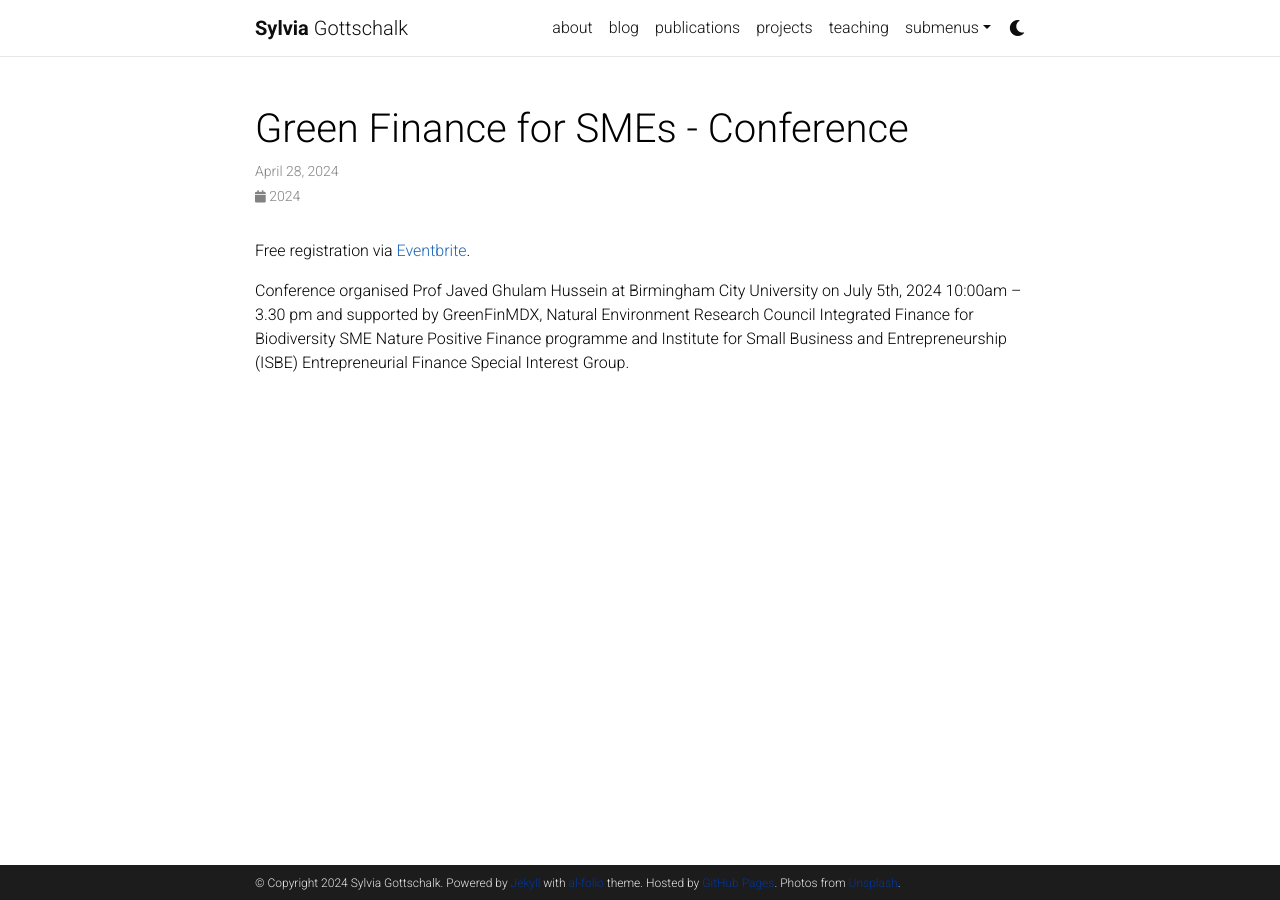
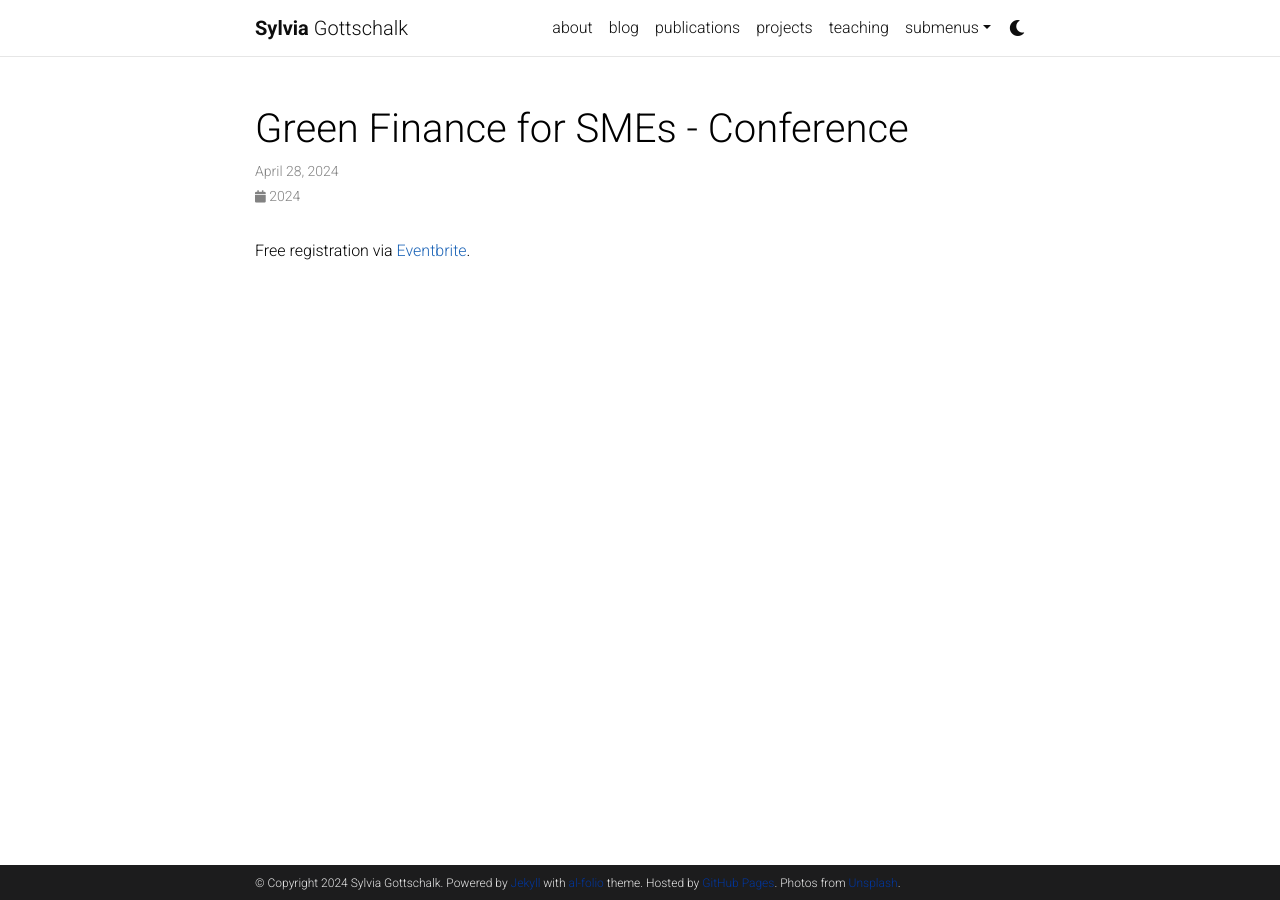
Before and after one commit to sdgottschalk/sgottschalk.io, a Jekyll site: the page built from _news/announcement_1.md, in a window 1280 px wide. Built offline with Jekyll 4.4.1, drawn with Linux system fonts in a browser that asks for light colours; comment, search, counter and statistics services are not loaded; a style sheet for code colours, icons or effects is not loaded.

Commit message:
Update announcement_1.md

```diff
--- a/_news/announcement_1.md
+++ b/_news/announcement_1.md
@@ -7,6 +7,3 @@ related_posts: false
 ---
 
 Free registration via [Eventbrite](https://rb.gy/whfwwt).
-
-Conference organised Prof Javed Ghulam Hussein at Birmingham City University on July 5th, 2024
-10:00am – 3.30 pm and supported by GreenFinMDX, Natural Environment Research Council Integrated Finance for Biodiversity SME Nature Positive Finance programme and Institute for Small Business and Entrepreneurship (ISBE) Entrepreneurial Finance Special Interest Group.
```
